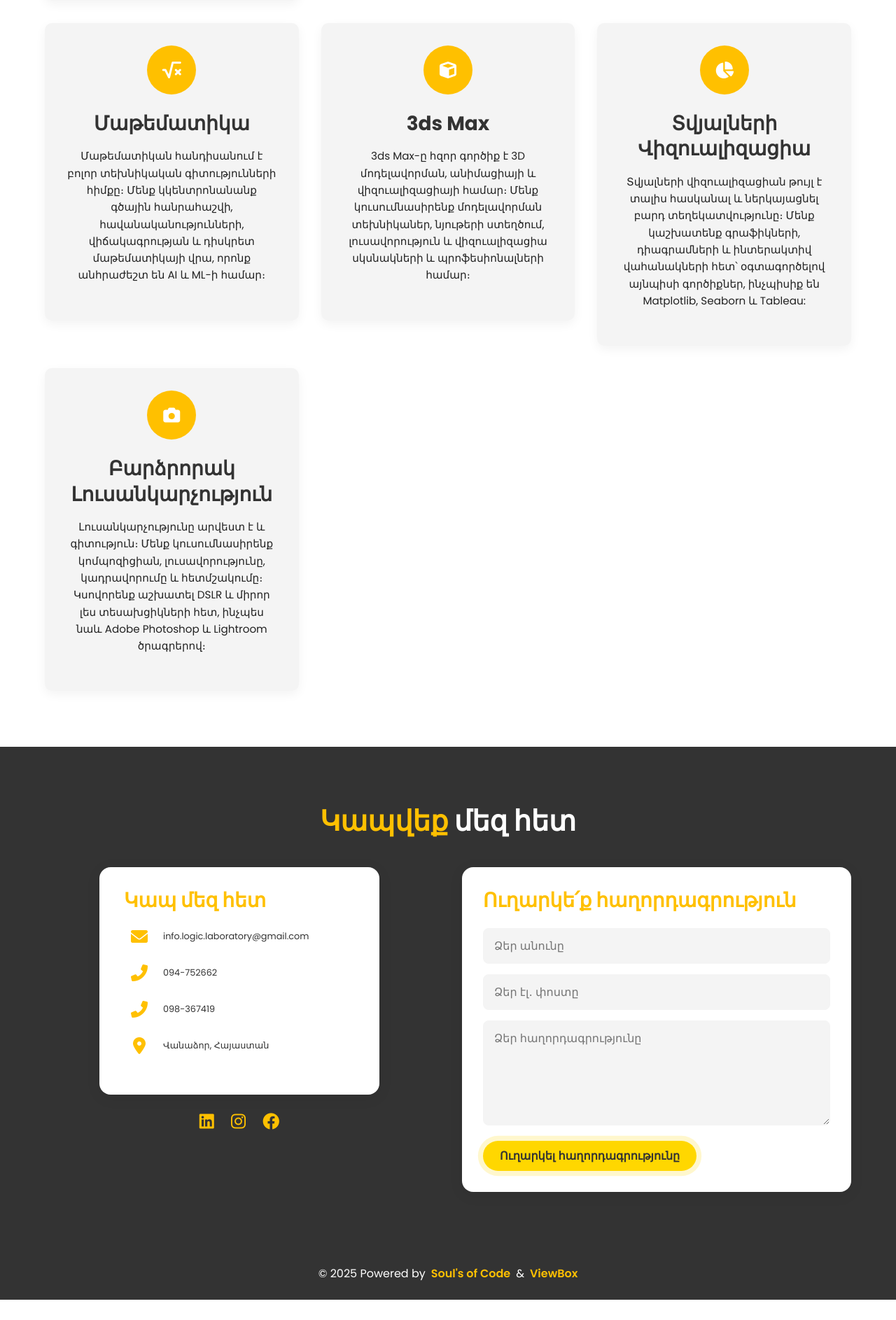
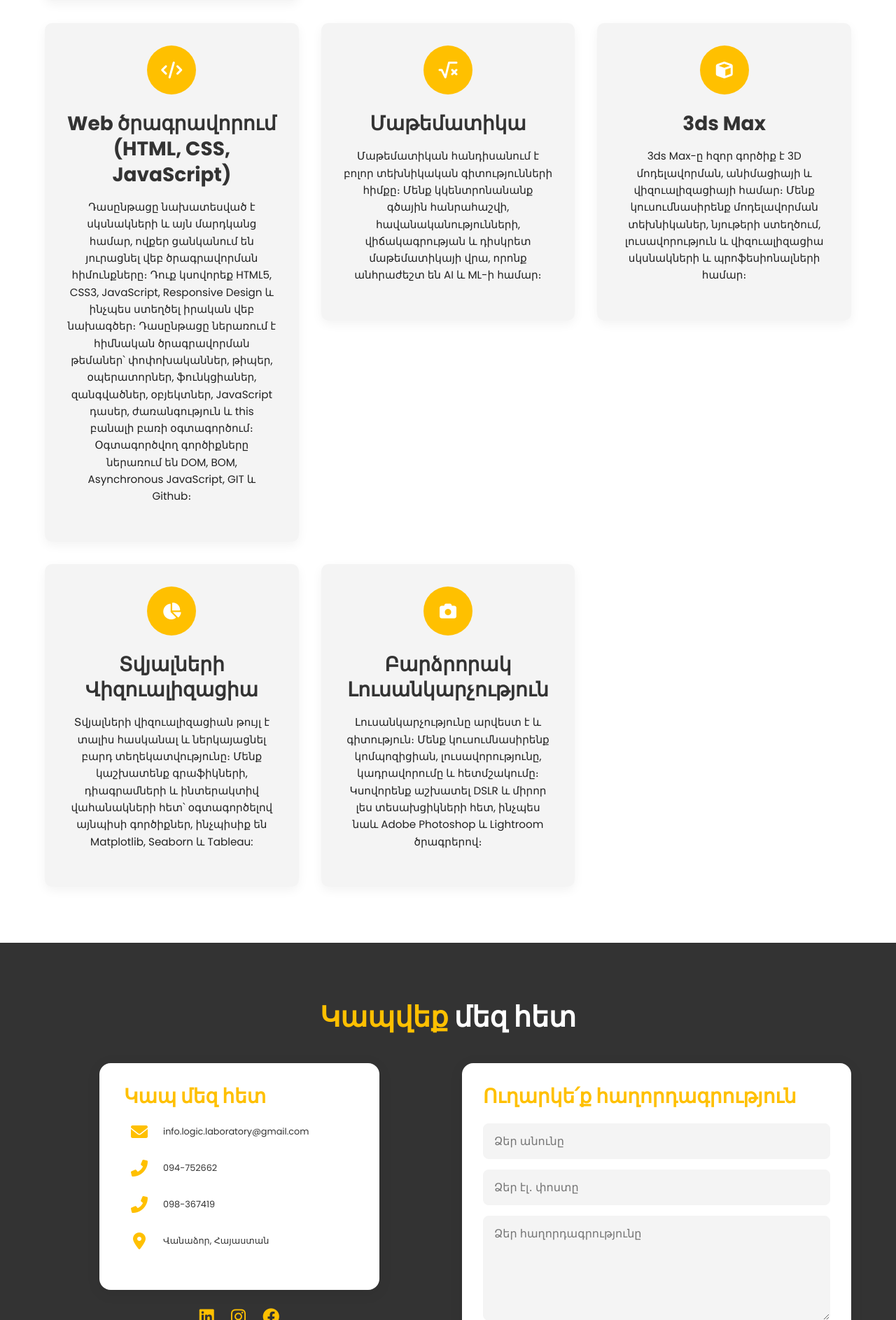
Before and after one commit to Manukyan-Andranik/logiclab, a Flask app: template templates/index.html in a window 1280 px wide. Shown: the part 1515-3401 px from the top of the page at 70% size. Before the commit the page ends 3372 px from the top, so only its background shows below. Run offline with Flask 2, Linux system fonts and the light colour scheme; the template is opened without the code that fills it, so the values that code supplies are empty; parts of the project's set-up code (start-up, migrations or seed data) failed here and were passed over.

Commit message:
added web section

```diff
--- a/templates/index.html
+++ b/templates/index.html
@@ -99,6 +99,22 @@
                             մշակում։</p>
                     </div>
                 </a>
+                <!-- WEB Section -->
+                <a href="{{ url_for('all_courses') }}" class="info-card-link">
+                    <div class="info-card" data-aos="fade-up" data-aos-delay="100">
+                        <div class="info-icon">
+                            <i class="fas fa-code"></i>
+                        </div>
+                        <h3>Web ծրագրավորում (HTML, CSS, JavaScript)</h3>
+                        <p>
+                            Դասընթացը նախատեսված է սկսնակների և այն մարդկանց համար, ովքեր ցանկանում են յուրացնել վեբ ծրագրավորման
+                            հիմունքները։ Դուք կսովորեք HTML5, CSS3, JavaScript, Responsive Design և ինչպես ստեղծել իրական
+                            վեբ նախագծեր։ Դասընթացը ներառում է հիմնական ծրագրավորման թեմաներ՝ փոփոխականներ, թիպեր, օպերատորներ,
+                            ֆունկցիաներ, զանգվածներ, օբյեկտներ, JavaScript դասեր, ժառանգություն և this բանալի բառի օգտագործում։
+                            Օգտագործվող գործիքները ներառում են DOM, BOM, Asynchronous JavaScript, GIT և Github։
+                        </p>
+                    </div>
+                </a>
 
                 <!-- Math Section -->
                 <a href="{{ url_for('all_courses') }}" class="info-card-link">
```
